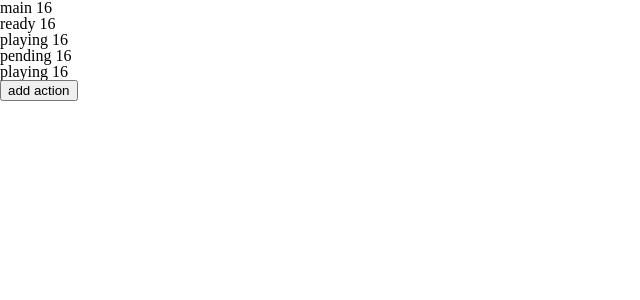
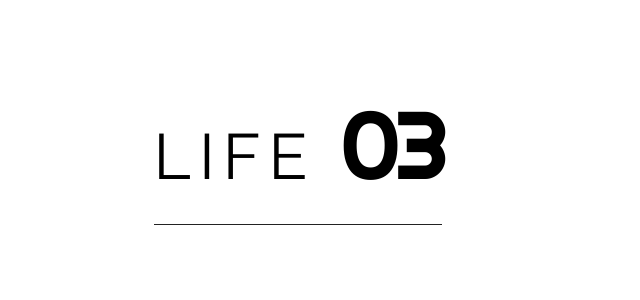
Before and after one commit to kimkyeseung/qr-puzzle, a Next.js app: page /test in a window 1280 px wide. Shown: the top 300 px of the page, without its empty margins (0-640 px from the left). Built offline with nearby package versions, Linux system fonts and the light colour scheme.

Commit message:
[update] LifePoint 컴포넌트 추가, 폰트 스타일 지정

```diff
--- /dev/null
+++ b/components/LifePoints.jsx
@@ -0,0 +1,11 @@
+import React from 'react'
+
+import styles from 'styles/Home.module.css'
+
+const LifePoints = ({ remain }) => (
+  <div className={styles.life}>
+    life <strong>0{remain}</strong>
+  </div>
+)
+
+export default LifePoints
--- a/pages/_app.js
+++ b/pages/_app.js
@@ -1,4 +1,5 @@
-import '../styles/reset.css'
+import 'styles/reset.css'
+import 'styles/fonts.css'
 
 function MyApp({ Component, pageProps }) {
   return <Component {...pageProps} />
--- a/pages/test.js
+++ b/pages/test.js
@@ -1,5 +1,7 @@
 import { useState, useEffect, useCallback } from 'react'
 import useActionQueue from 'hooks/useActionQueue'
+import LifePoints from '@/components/LifePoints'
+import styles from 'styles/Home.module.css'
 
 const initialState = {
   status: 'main'
@@ -39,13 +41,15 @@ export default function TestPage() {
   }, [])
 
   return (
-    <div>
-      {log.map((l, i) => (
+    <div className={styles.container}>
+      {/* {log.map((l, i) => (
         <div key={i}>
           {l.status} {l.time}
         </div>
       ))}
-      <button onClick={addAction}>add action</button>
+      <button onClick={addAction}>add action</button> */}
+
+      <LifePoints remain={3} />
     </div>
   )
 }
--- a/styles/Home.module.css
+++ b/styles/Home.module.css
@@ -5,6 +5,26 @@
   flex-direction: column;
   justify-content: center;
   align-items: center;
+  position: relative;
+}
+
+.life {
+  position: absolute;
+  top: 12vh;
+  left: 12vw;
+  z-index: 10;
+  font-size: 4rem;
+  letter-spacing: 0.5rem;
+  font-family: 'Raleway', sans-serif;
+  text-transform: uppercase;
+  padding-bottom: 4vh;
+  border-bottom: 1px solid #222;
+}
+
+.life strong {
+  font-size: 6rem;
+  letter-spacing: -0.5rem;
+  font-family: 'Righteous', cursive;
 }
 
 .main {
@@ -49,7 +69,8 @@
 .title {
   margin: 0;
   line-height: 1.15;
-  font-size: 4rem;
+  font-size: 10rem;
+  font-family: 'Righteous', cursive;
 }
 
 .title,
@@ -59,16 +80,17 @@
 
 .description {
   line-height: 1.5;
-  font-size: 1.5rem;
+  font-size: 4rem;
+  padding: 2rem 0;
+  font-family: 'Raleway', sans-serif;
 }
 
 .code {
   background: #fafafa;
   border-radius: 5px;
   padding: 0.75rem;
-  font-size: 1.1rem;
-  font-family: Menlo, Monaco, Lucida Console, Liberation Mono, DejaVu Sans Mono,
-    Bitstream Vera Sans Mono, Courier New, monospace;
+  font-size: 4rem;
+  font-family: 'Raleway', sans-serif;
 }
 
 .grid {
--- /dev/null
+++ b/styles/fonts.css
@@ -0,0 +1 @@
+@import url('https://fonts.googleapis.com/css2?family=Raleway:wght@100;400;800&family=Righteous&display=swap');
```
Also changed, not shown: pages/correct.js (added, +28 -0 lines), pages/index.js (+11 -15 lines).
